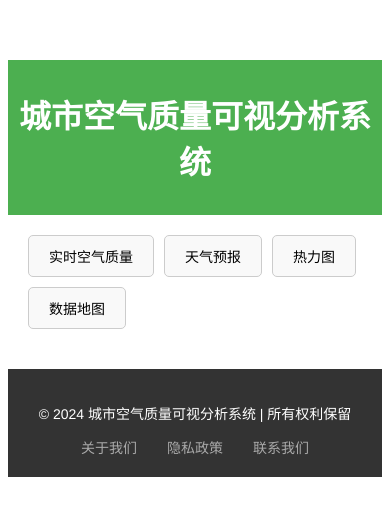
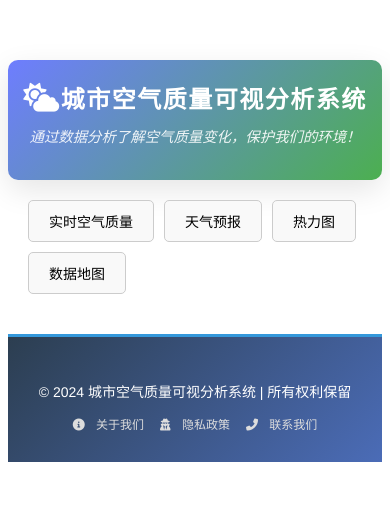
Before and after one commit to 1442194065/air, a Vue app: page / in a window 390 px wide. Shown: the top 516 px of the page. Built offline with nearby package versions, Linux system fonts and the light colour scheme.

Commit message:
优化UI:header footer

```diff
--- a/public/index.html
+++ b/public/index.html
@@ -1,12 +1,13 @@
 <!DOCTYPE html>
 <html lang="zh-CN">
-  <head>
+<head>
     <meta charset="utf-8">
     <meta http-equiv="X-UA-Compatible" content="IE=edge">
     <meta name="viewport" content="width=device-width,initial-scale=1.0">
     <link rel="icon" href="<%= BASE_URL %>favicon.ico">
+    <link rel="stylesheet" href="https://cdnjs.cloudflare.com/ajax/libs/font-awesome/6.0.0-beta3/css/all.min.css" />
     <title><%= htmlWebpackPlugin.options.title %></title>
-  </head>
+</head>
   <body>
     <noscript>
       <strong>We're sorry but <%= htmlWebpackPlugin.options.title %> doesn't work properly without JavaScript enabled. Please enable it to continue.</strong>
--- a/src/components/AppFooter.vue
+++ b/src/components/AppFooter.vue
@@ -4,50 +4,99 @@
         <div class="container">
             <p>&copy; 2024 城市空气质量可视分析系统 | 所有权利保留</p>
             <div class="links">
-                <a href="https://www.example.com" target="_blank" rel="noopener noreferrer">关于我们</a>
-                <a href="https://www.example.com/privacy" target="_blank" rel="noopener noreferrer">隐私政策</a>
-                <a href="https://www.example.com/contact" target="_blank" rel="noopener noreferrer">联系我们</a>
+                <a href="https://www.example.com" target="_blank" rel="noopener noreferrer">
+                    <i class="fas fa-info-circle"></i> 关于我们
+                </a>
+                <a href="https://www.example.com/privacy" target="_blank" rel="noopener noreferrer">
+                    <i class="fas fa-user-secret"></i> 隐私政策
+                </a>
+                <a href="https://www.example.com/contact" target="_blank" rel="noopener noreferrer">
+                    <i class="fas fa-phone-alt"></i> 联系我们
+                </a>
             </div>
         </div>
     </footer>
 </template>
 
-
 <script setup>
-// Footer 组件不需要额外的 JavaScript 逻辑
+    // 这个文件不需要额外的逻辑
 </script>
 
 <style scoped>
+    /* Footer 背景渐变 */
     .footer {
-        background-color: #333;
+        background: linear-gradient(135deg, #2c3e50, #4b6cb7); /* 渐变背景 */
         color: white;
-        padding: 20px 0;
+        padding: 30px 0;
         text-align: center;
         font-size: 14px;
+        border-top: 3px solid #3498db; /* 顶部边框 */
+        transition: all 0.3s ease; /* 添加平滑过渡 */
     }
 
+        /* 控制 Footer 内部内容宽度 */
         .footer .container {
             max-width: 1200px;
             margin: 0 auto;
             padding: 0 15px;
         }
 
+        /* 链接容器 */
+        .footer .links {
+            margin-top: 20px;
+        }
+
+            /* 链接样式 */
+            .footer .links a {
+                color: #ddd;
+                margin: 0 15px;
+                text-decoration: none;
+                font-size: 16px;
+                display: inline-block;
+                transition: all 0.3s ease; /* 添加平滑过渡 */
+            }
+
+                /* 链接悬停效果 */
+                .footer .links a:hover {
+                    color: #fff;
+                    transform: translateY(-2px); /* 悬停时微微上移 */
+                }
+
+                /* 链接中的图标 */
+                .footer .links a i {
+                    margin-right: 8px; /* 图标与文字之间的间距 */
+                }
+
+    /* 响应式设计：在小屏幕上调整字体和排版 */
+    @media (max-width: 768px) {
+        .footer .container {
+            padding: 0 10px; /* 小屏幕减少内边距 */
+        }
+
+        .footer .links {
+            margin-top: 15px;
+        }
+
+            .footer .links a {
+                font-size: 14px;
+                margin: 0 10px;
+            }
+    }
+
+    @media (max-width: 480px) {
         .footer .links {
             margin-top: 10px;
         }
 
             .footer .links a {
-                color: #aaa;
-                margin: 0 15px;
-                text-decoration: none;
+                font-size: 12px;
+                margin: 0 8px;
             }
+    }
+</style>
 
-                .footer .links a:hover {
-                    color: #fff;
-                }
-</style>
 <script>
     export default {
-        name: 'AppFooter'  // 修改组件名
+        name: 'AppFooter' // 修改组件名
     }
 </script>
--- a/src/components/AppHeader.vue
+++ b/src/components/AppHeader.vue
@@ -1,24 +1,91 @@
 <!-- src/components/Header.vue -->
 <template>
     <header>
-        <h1>城市空气质量可视分析系统</h1>
+        <div class="header-content">
+            <h1>
+                <i class="fas fa-cloud-sun mr-2"></i>城市空气质量可视分析系统
+            </h1>
+            <p class="sub-heading">
+                通过数据分析了解空气质量变化，保护我们的环境！
+            </p>
+        </div>
     </header>
 </template>
 
 <script setup>
+    // 本组件没有需要引入的额外逻辑
 </script>
 
 <style scoped>
+    /* Header 背景渐变与基础样式 */
     header {
-        background-color: #4CAF50;
+        background: linear-gradient(135deg, #6e7dff, #4CAF50); /* 渐变背景 */
         color: white;
-        padding: 10px 0;
+        padding: 30px 0; /* 增加上下内边距 */
         text-align: center;
+        border-radius: 10px; /* 圆角效果 */
+        box-shadow: 0 10px 30px rgba(0, 0, 0, 0.1); /* 投影效果 */
+        transition: all 0.3s ease; /* 平滑过渡 */
+    }
+
+    /* 控制内容区域最大宽度和居中 */
+    .header-content {
+        max-width: 1200px;
+        margin: 0 auto;
+    }
+
+    /* 标题样式，添加字体图标 */
+    h1 {
+        font-size: 3rem; /* 字体大，显眼 */
+        font-weight: 700;
+        letter-spacing: 1.5px;
+        text-transform: uppercase; /* 使用大写字母 */
+        margin: 0;
+        transition: transform 0.3s ease; /* 添加变换效果 */
+    }
+
+        h1 i {
+            font-size: 1.8rem;
+            color: #fff;
+        }
+
+    /* 副标题 */
+    .sub-heading {
+        font-size: 1.2rem;
+        margin-top: 10px;
+        font-weight: 500;
+        opacity: 0.9;
+        font-style: italic;
+    }
+
+    /* 鼠标悬停时的效果 */
+    header:hover {
+        transform: translateY(-5px); /* 增加悬浮效果 */
+        box-shadow: 0 20px 40px rgba(0, 0, 0, 0.2); /* 深化阴影 */
+    }
+
+    /* 响应式设计 */
+    @media (max-width: 768px) {
+        h1 {
+            font-size: 2rem; /* 减小字体 */
+        }
+
+        .sub-heading {
+            font-size: 1rem; /* 副标题字体减小 */
+        }
+
+        header {
+            padding: 20px 0; /* 调整 padding */
+        }
+    }
+
+    @media (max-width: 480px) {
+        h1 {
+            font-size: 1.5rem; /* 进一步减小字体 */
+        }
+
+        .sub-heading {
+            font-size: 0.9rem; /* 副标题字体进一步减小 */
+        }
     }
 </style>
-
-<script>
-    export default {
-        name: 'AppHeader'  // 修改组件名
-    }
-</script>
```
